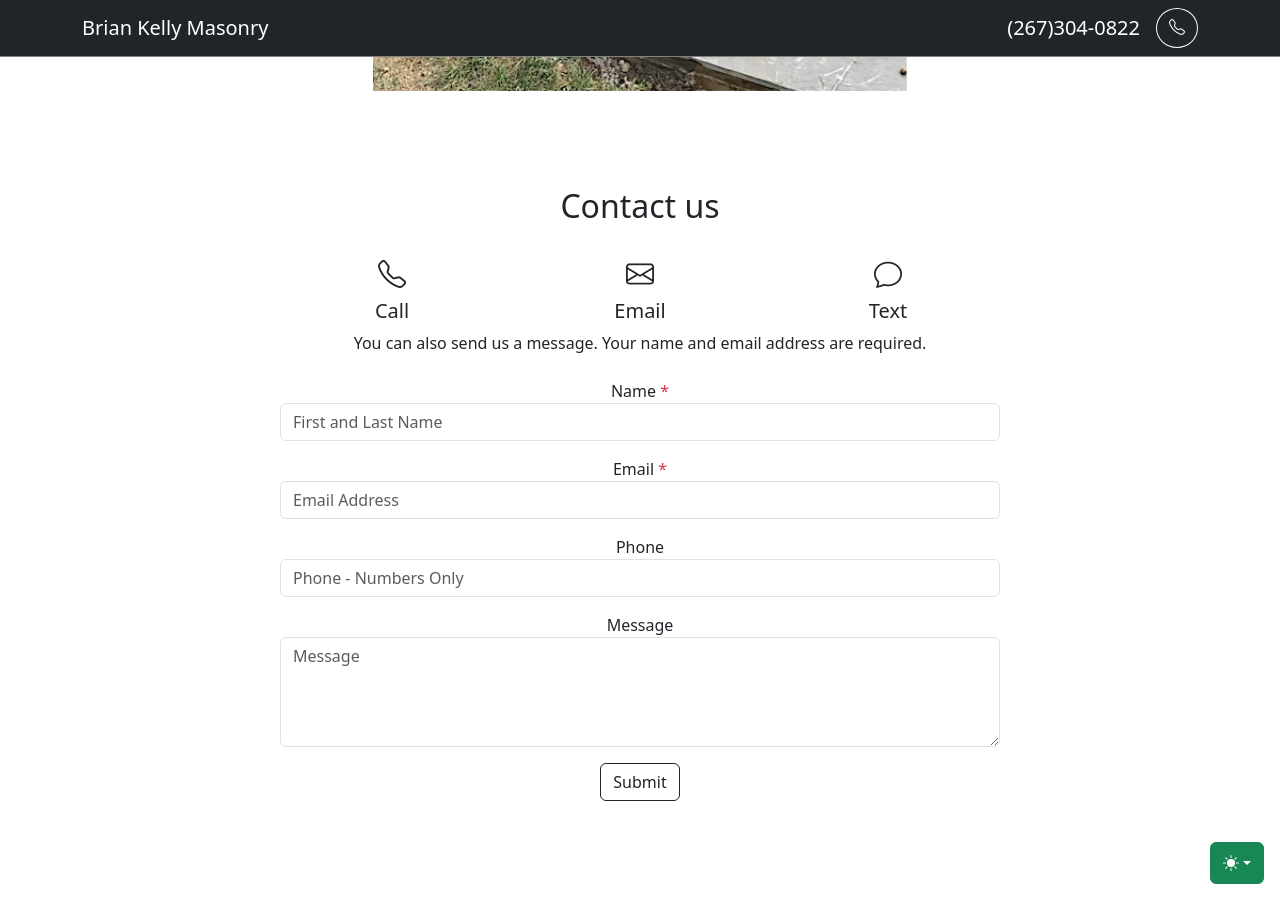
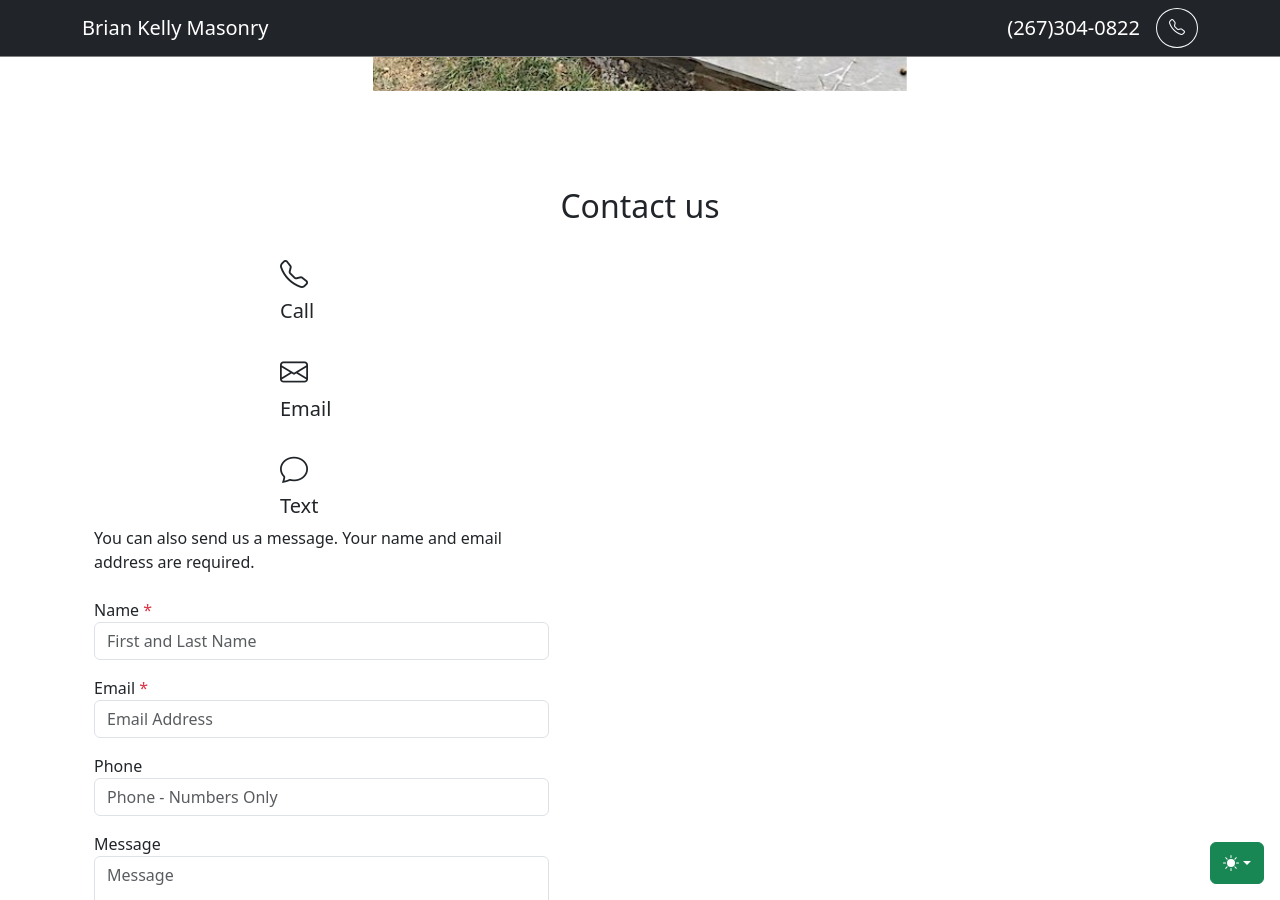
Before and after one commit to ryanbyoung/briankellymasonry, a Jekyll site: the page built from index.html, in a window 1280 px wide and 900 px high, scrolled down 2336 px. Built offline with Jekyll 4.4.1, drawn with Linux system fonts in a browser that asks for light colours; nearby versions of some CDN libraries.

Commit message:
Update index.html

```diff
--- a/index.html
+++ b/index.html
@@ -121,12 +121,12 @@
         </div>
         <!-- End Work -->
         <!-- Begin Contact -->
-        <div class="py-5 text-center">
+        <div class="py-5">
           <div class="container">
             <div class="row justify-content-lg-center">
               <div class="col-lg-10 col-xl-8">
                 <h2 class="fw-light text-center">Contact us</h2>
-                <div class="row">
+                <!--<div class="row">-->
                   <div class="col-4 pt-4">
                     <a href="tel:2525489030">
                       <i aria-label="Call Us" class="bi bi-telephone h3 text-body" role="button"></i>
@@ -145,8 +145,11 @@
                     </a>
                     <h3 class="h5 fw-light pt-2">Text</h3>
                   </div>
-                </div>
+                <!--</div>-->
+              </div>
+            </div>
                 <!-- -->
+              <div class="col-11 col-sm-10 col-md-8 col-lg-6 col-xl-5 col-xxl-5">
                 <div class="row">
           <p>You can also send us a message. Your name and email address are required.</p>
           <form id="contact-form">
@@ -166,6 +169,8 @@
           </form>
                 </div>
               </div>
+
+              </div>
             </div>
           </div>
         </div>
```
